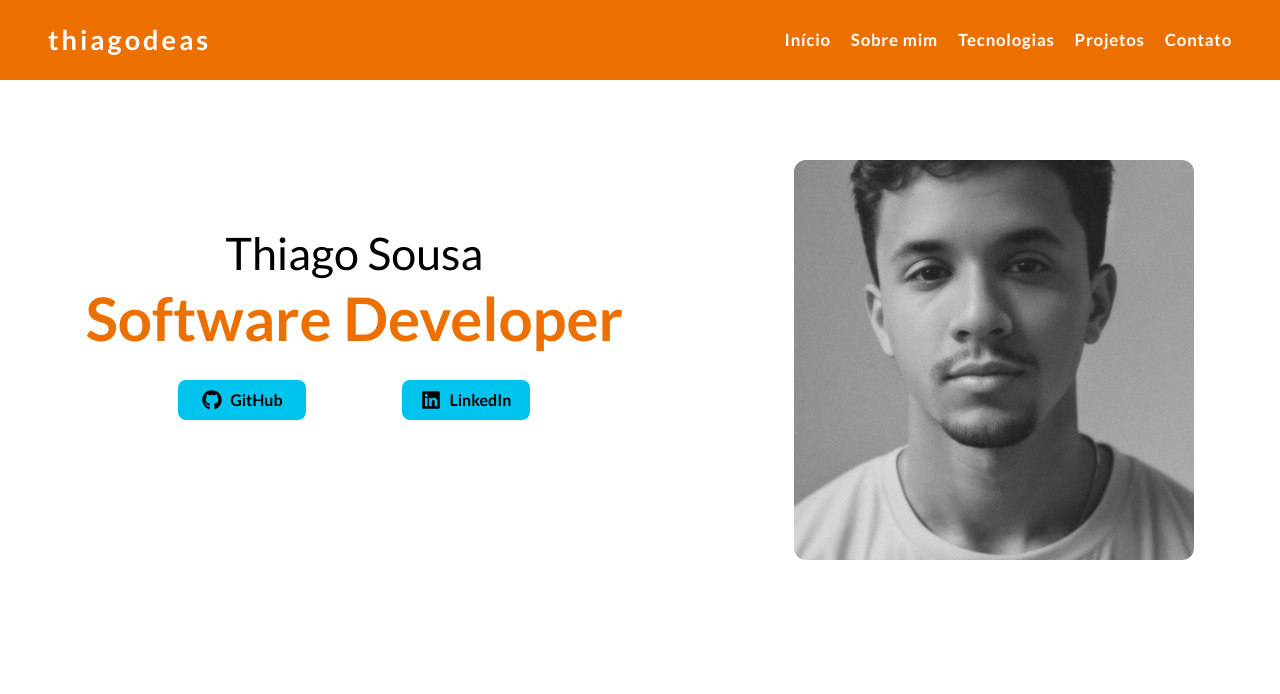
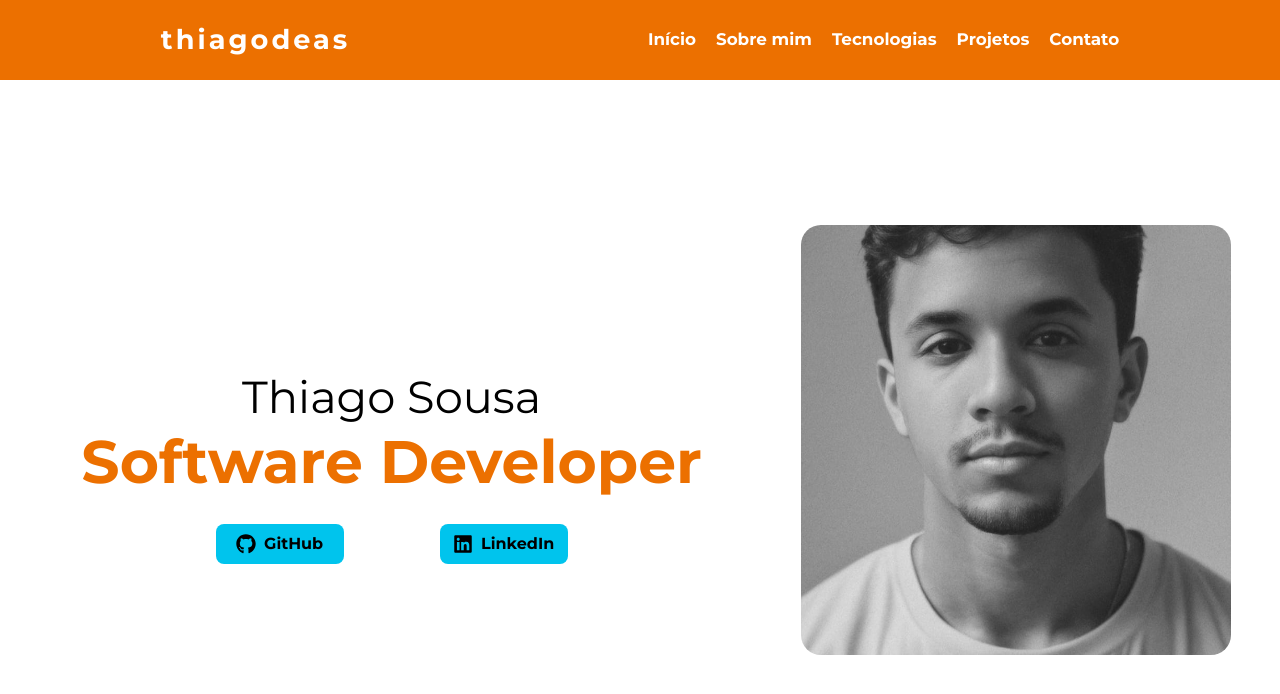
Before and after one commit to thiagodeas/portfolio, a Next.js app: page / in a window 1280 px wide. Shown: the top 694 px of the page. Built offline with nearby package versions, Linux system fonts and the light colour scheme.

Commit message:
alterando fonte principal e tamanhos

```diff
--- a/src/app/layout.tsx
+++ b/src/app/layout.tsx
@@ -1,9 +1,9 @@
 import type { Metadata } from "next";
-import { Lato } from "next/font/google";
+import { Montserrat } from "next/font/google";
 import "./globals.css";
 import { Header } from "@/components/Header";
 
-const lato = Lato({
+const montserrat = Montserrat({
    subsets: ["latin"],
    weight: ["400", "700"],
   });
@@ -20,7 +20,7 @@ export default function RootLayout({
 }>) {
   return (
     <html lang="en">
-      <body className={lato.className}>
+      <body className={montserrat.className}>
         <Header />
         {children}
         </body>
--- a/src/components/Header.tsx
+++ b/src/components/Header.tsx
@@ -3,11 +3,11 @@ import { NavLink } from "./NavLink"
 
 export const Header = () => {
   return (
-    <header className="w-full flex justify-between items-center h-20 bg-primary-orange px-12">
-      <Link href="/" >
+    <header className="w-full flex justify-around items-center h-20 bg-primary-orange pl-3 pr-3">
+      <Link href="/" className="focus:outline-none">
       <span className="text-span font-extrabold tracking-[3px] text-white">thiagodeas</span>
       </Link>
-      <nav className="flex items-center gap-5 tracking-wider flex-wrap">
+      <nav className="flex justify-center items-center gap-5 flex-wrap">
          <NavLink href="/">Início</NavLink>
          <NavLink href="/sobre">Sobre mim</NavLink>
          <NavLink href="/tecnologias">Tecnologias</NavLink>
--- a/src/components/NavLink.tsx
+++ b/src/components/NavLink.tsx
@@ -8,7 +8,7 @@ interface NavLinkProps {
 
 export const NavLink = ({href, children}: NavLinkProps)  => {
   return (
-    <Link href={href} className="font-semibold text-link text-white hover:text-primary-gray transition duration-500 ease-in-out">{children}</Link>
+    <Link href={href} className="font-semibold text-link text-white hover:text-primary-gray transition duration-500 ease-in-out no-underline focus:outline-none">{children}</Link>
   )
 
 }
--- a/src/components/SectionHero.tsx
+++ b/src/components/SectionHero.tsx
@@ -4,10 +4,11 @@ import { FaGithub, FaLinkedin } from "react-icons/fa";
 
 export const SectionHero = ()=>{
   return (
-    <section className="w-full flex justify-around items-center">
-      <div className="flex flex-col justify-center items-center">
-        <h3 className="text-[2.8rem] font-light">Thiago Sousa</h3>
-        <h2 className="text-6xl text-primary-orange font-extrabold">Software Developer</h2>
+    <section className="w-full min-h-screen flex justify-around items-center">
+      <div className="flex flex-col justify-center items-center mb-8 ml-8">
+        <p className="text-[2.8rem] font-light">Thiago Sousa</p>
+        <p className="text-6xl text-primary-orange font-extrabold text-cstm-1022px">Software Developer</p>
+        <p></p>
         <div className="flex items-center justify-center gap-24 pt-8 text-center">
           <SocialMediaLink
             href="https://github.com/thiagodeas"
@@ -21,13 +22,13 @@ export const SectionHero = ()=>{
           </SocialMediaLink>
         </div>
       </div>
-      <div>
+      <div className="flex items-center justify-center mb-20">
         <Image
         src="/assets/profile.jpeg"
         alt="my-profile"
-        width={400}
+        width={430}
         height={400}
-        className="rounded-[12px] mt-20"
+        className="rounded-[20px] border-primary-orange"
         />
       </div>
     </section>
--- a/src/components/SocialMediaLink.tsx
+++ b/src/components/SocialMediaLink.tsx
@@ -12,7 +12,7 @@ export const SocialMediaLink = ({href, icon: Icon, children}: SocialMediaLinkPro
       href={href}
       target="_blank"
       rel="noopener noreferrer"
-      className="bg-primary-blue w-32 h-10 text-center flex items-center justify-center rounded-lg hover:bg-second-blue font-semibold transition duration-700 ease-in-out">
+      className="bg-primary-blue w-32 h-10 text-center flex items-center justify-center content-center rounded-lg hover:bg-second-blue font-semibold transition duration-700 ease-in-out">
       <Icon className="mr-2 text-xl" />
       {children}
     </a>
--- a/tailwind.config.ts
+++ b/tailwind.config.ts
@@ -8,6 +8,9 @@ const config: Config = {
   ],
   theme: {
     extend:{
+      screens: {
+        'custom': '1022px',
+      },
       fontSize:{
         'span': '1.7rem',
         'link': '1.05rem',
```
